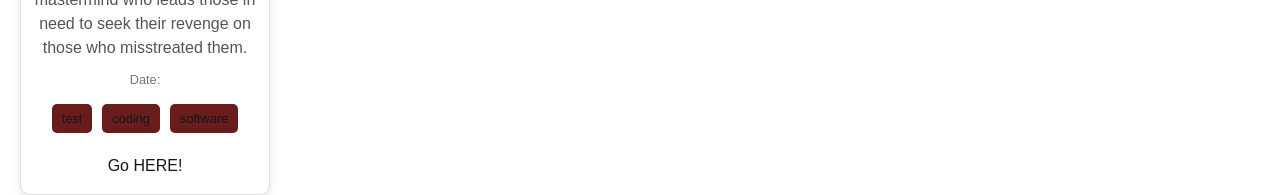
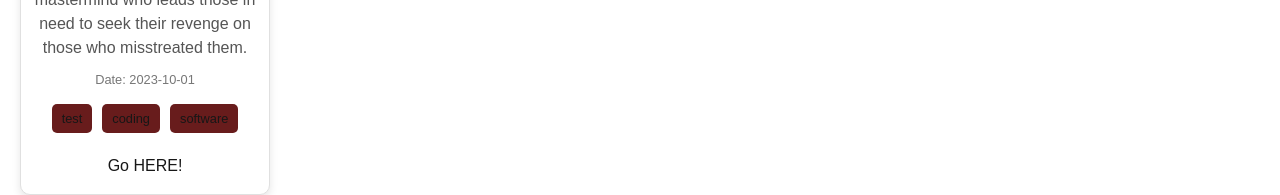
Before and after one commit to KarmaSora/showcaseSERL, a Next.js app: page /card/1 in a window 1280 px wide. Shown: the part 485-680 px from the top of the page. Built offline with nearby package versions, Linux system fonts and the light colour scheme.

Commit message:
fixed date veriable in [id]

```diff
--- a/src/app/card/[id]/page.tsx
+++ b/src/app/card/[id]/page.tsx
@@ -65,7 +65,7 @@ export default async function SingleCardPage({
         cardTags={card.cardTags}
         cardImageURL={card.cardImageURL}
         cardResearchType={card.cardResearchType}
-        cardDate={card.date} // Pass the date to the Card component
+        date={card.date} // Pass the date to the Card component
       />
     </>
   )
```
